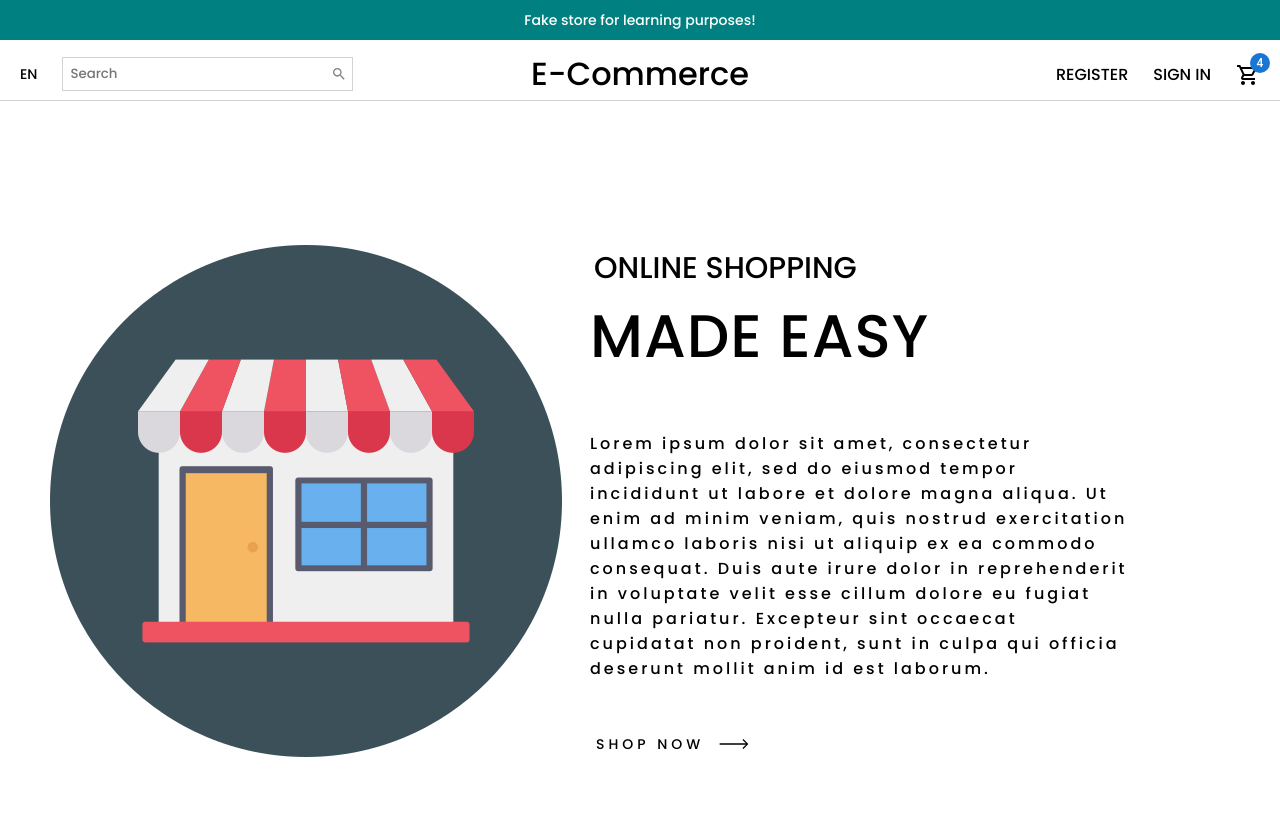
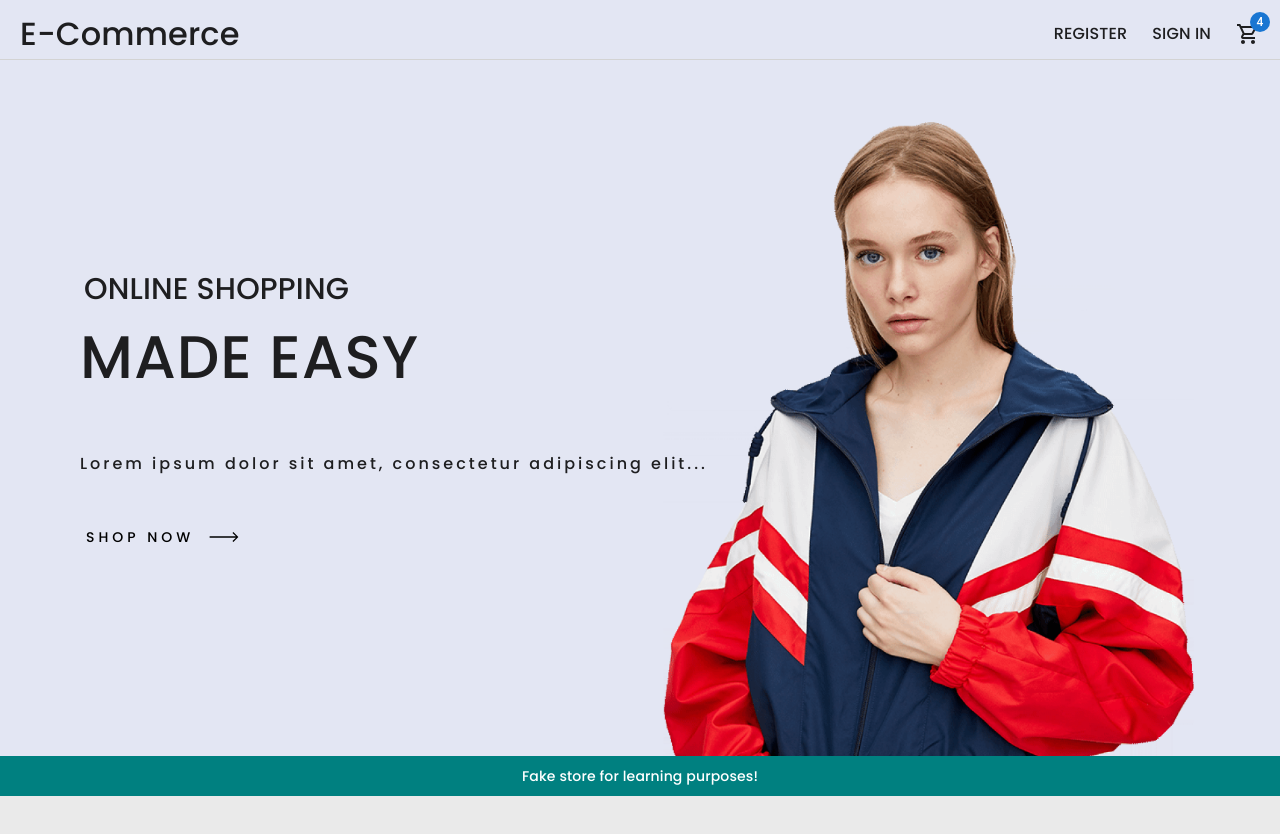
Before and after one commit to berggren1997/fakecommerce.client, a React (Create React App) app: page / in a window 1280 px wide. Shown: the top 834 px of the page. After the commit the page ends 800 px from the top, so only its background shows below. Built offline with nearby package versions, Linux system fonts and the light colour scheme; the HTML template or start-up script is replaced by a standard one.

Commit message:
skeleton layout

```diff
--- a/src/App.css
+++ b/src/App.css
@@ -1,5 +1,8 @@
 .App {
   text-align: center;
+}
+* {
+  margin: 0;
 }
 
 .App-logo {
--- a/src/App.js
+++ b/src/App.js
@@ -5,18 +5,29 @@ import Register from "./components/account/Register";
 import Navbar from "./components/Navbar";
 import Announcement from "./components/Announcement";
 import ProductCard from "./components/ProductCard";
+import { CssBaseline, ThemeProvider, createTheme } from "@mui/material";
+import ProductList from "./components/ProductList";
 
 function App() {
+  const theme = createTheme({
+    palette: {
+      background: {
+        default: "#eaeaea",
+      },
+    },
+  });
   return (
-    <div className="App">
-      <Announcement />
+    <div>
+      <ThemeProvider theme={theme}>
         <Navbar />
+        <CssBaseline />
         <Routes>
           <Route path="/" element={<Homepage />} />
           <Route path="/login" element={<Login />} />
           <Route path="/register" element={<Register />} />
-        <Route path="/product" element={<ProductCard />} />
+          <Route path="/products" element={<ProductList />} />
         </Routes>
+      </ThemeProvider>
     </div>
   );
 }
--- /dev/null
+++ b/src/components/Hero.jsx
@@ -0,0 +1,41 @@
+import React from "react";
+import "../styles/hero.css";
+import { useNavigate } from "react-router-dom";
+
+const Hero = () => {
+  const navigate = useNavigate();
+
+  const temp = () => {
+    navigate("/products");
+  };
+  return (
+    <>
+      <section className="hero">
+        <h2 className="slider-title">ONLINE SHOPPING</h2>
+        <h1 className="sub-title">MADE EASY</h1>
+        <p className="slider-description">
+          Lorem ipsum dolor sit amet, consectetur adipiscing elit...
+        </p>
+        <button className="cta" onClick={temp}>
+          <span className="hover-underline-animation"> Shop now </span>
+          <svg
+            viewBox="0 0 46 16"
+            height="10"
+            width="30"
+            xmlns="http://www.w3.org/2000/svg"
+            id="arrow-horizontal"
+          >
+            <path
+              transform="translate(30)"
+              d="M8,0,6.545,1.455l5.506,5.506H-30V9.039H12.052L6.545,14.545,8,16l8-8Z"
+              data-name="Path 10"
+              id="Path_10"
+            ></path>
+          </svg>
+        </button>
+      </section>
+    </>
+  );
+};
+
+export default Hero;
--- a/src/components/Navbar.jsx
+++ b/src/components/Navbar.jsx
@@ -8,13 +8,13 @@ const Navbar = () => {
   return (
     <div className="container">
       <div className="wrapper">
-        <div className="left">
+        {/* <div className="left">
           <span className="language">EN</span>
           <div className="searchcontainer">
             <input className="nav-input" placeholder="Search" />
             <SearchIcon sx={{ fontSize: 16, color: "gray" }} />
           </div>
-        </div>
+        </div> */}
         <div className="center">
           <a
             style={{
--- a/src/components/ProductList.jsx
+++ b/src/components/ProductList.jsx
@@ -1,7 +1,39 @@
+import { Grid } from "@mui/material";
 import React from "react";
+import ProductCard from "./ProductCard";
 
 const ProductList = () => {
-  return <div>ProductList</div>;
+  return (
+    <>
+      <h1 style={{ marginLeft: 700, marginTop: 20 }}>ON SALE</h1>
+      <Grid flex={true} container spacing={4} p={12}>
+        <Grid item xs={3}>
+          <ProductCard id={1} />
+        </Grid>
+        <Grid item xs={3}>
+          <ProductCard id={2} />
+        </Grid>
+        <Grid item xs={3}>
+          <ProductCard id={3} />
+        </Grid>
+        <Grid item xs={3}>
+          <ProductCard id={4} />
+        </Grid>
+        <Grid item xs={3}>
+          <ProductCard id={5} />
+        </Grid>
+        <Grid item xs={3}>
+          <ProductCard id={6} />
+        </Grid>
+        <Grid item xs={3}>
+          <ProductCard id={7} />
+        </Grid>
+        <Grid item xs={3}>
+          <ProductCard id={8} />
+        </Grid>
+      </Grid>
+    </>
+  );
 };
 
 export default ProductList;
--- a/src/components/account/Login.jsx
+++ b/src/components/account/Login.jsx
@@ -20,6 +20,7 @@ const Login = () => {
         alignItems: "center",
         p: 4,
         mt: 12,
+        bgcolor: "inherit",
       }}
     >
       <Avatar sx={{ m: 1, bgcolor: "secondary.main" }}>
--- a/src/components/account/Register.jsx
+++ b/src/components/account/Register.jsx
@@ -20,6 +20,7 @@ export default function Register() {
         alignItems: "center",
         p: 4,
         mt: 12,
+        bgcolor: "inherit",
       }}
     >
       <Avatar sx={{ m: 1, bgcolor: "secondary.main" }}>
--- a/src/pages/Homepage.jsx
+++ b/src/pages/Homepage.jsx
@@ -1,44 +1,50 @@
+import Announcement from "../components/Announcement";
+import Hero from "../components/Hero";
 import "../styles/homepage.css";
 
 const Homepage = () => {
   return (
-    <div className="slider-container">
-      <div className="slider-wrapper">
-        <div className="img-container">
-          <img src="/images/commercepic.png" className="slider-image" />
-        </div>
-        <div className="info-container">
-          <h2 className="slider-title">ONLINE SHOPPING</h2>
-          <h1 className="sub-title">MADE EASY</h1>
-          <p className="slider-description">
-            Lorem ipsum dolor sit amet, consectetur adipiscing elit, sed do
-            eiusmod tempor incididunt ut labore et dolore magna aliqua. Ut enim
-            ad minim veniam, quis nostrud exercitation ullamco laboris nisi ut
-            aliquip ex ea commodo consequat. Duis aute irure dolor in
-            reprehenderit in voluptate velit esse cillum dolore eu fugiat nulla
-            pariatur. Excepteur sint occaecat cupidatat non proident, sunt in
-            culpa qui officia deserunt mollit anim id est laborum.
-          </p>
-          <button className="cta">
-            <span className="hover-underline-animation"> Shop now </span>
-            <svg
-              viewBox="0 0 46 16"
-              height="10"
-              width="30"
-              xmlns="http://www.w3.org/2000/svg"
-              id="arrow-horizontal"
-            >
-              <path
-                transform="translate(30)"
-                d="M8,0,6.545,1.455l5.506,5.506H-30V9.039H12.052L6.545,14.545,8,16l8-8Z"
-                data-name="Path 10"
-                id="Path_10"
-              ></path>
-            </svg>
-          </button>
-        </div>
-      </div>
-    </div>
+    <>
+      <Hero />
+      <Announcement />
+    </>
+    // <div className="slider-container">
+    //   <div className="slider-wrapper">
+    //     <div className="img-container">
+    //       <img src="/images/commercepic.png" className="slider-image" />
+    //     </div>
+    //     <div className="info-container">
+    //       <h2 className="slider-title">ONLINE SHOPPING</h2>
+    //       <h1 className="sub-title">MADE EASY</h1>
+    //       <p className="slider-description">
+    //         Lorem ipsum dolor sit amet, consectetur adipiscing elit, sed do
+    //         eiusmod tempor incididunt ut labore et dolore magna aliqua. Ut enim
+    //         ad minim veniam, quis nostrud exercitation ullamco laboris nisi ut
+    //         aliquip ex ea commodo consequat. Duis aute irure dolor in
+    //         reprehenderit in voluptate velit esse cillum dolore eu fugiat nulla
+    //         pariatur. Excepteur sint occaecat cupidatat non proident, sunt in
+    //         culpa qui officia deserunt mollit anim id est laborum.
+    //       </p>
+    //       <button className="cta">
+    //         <span className="hover-underline-animation"> Shop now </span>
+    //         <svg
+    //           viewBox="0 0 46 16"
+    //           height="10"
+    //           width="30"
+    //           xmlns="http://www.w3.org/2000/svg"
+    //           id="arrow-horizontal"
+    //         >
+    //           <path
+    //             transform="translate(30)"
+    //             d="M8,0,6.545,1.455l5.506,5.506H-30V9.039H12.052L6.545,14.545,8,16l8-8Z"
+    //             data-name="Path 10"
+    //             id="Path_10"
+    //           ></path>
+    //         </svg>
+    //       </button>
+    //     </div>
+    //   </div>
+    // </div>
   );
 };
 
--- /dev/null
+++ b/src/styles/hero.css
@@ -0,0 +1,12 @@
+.hero {
+  background-image: url("/public/img/hero4.png");
+  height: 87vh;
+  /* width: 100%; */
+  background-position: top 25% right 0;
+  background-size: cover;
+  padding: 0 80px;
+  display: flex;
+  flex-direction: column;
+  align-items: flex-start;
+  justify-content: center;
+}
--- a/src/styles/navbar.css
+++ b/src/styles/navbar.css
@@ -1,5 +1,6 @@
 .container {
   height: 60px;
+  background: #e3e6f3;
   border-bottom: 0.5px solid lightgray;
 }
 .wrapper {
@@ -22,6 +23,8 @@
   padding: 5px;
 }
 .center {
+  display: flex;
+  justify-content: flex-start;
   flex: 1;
 }
 .right {
@@ -49,5 +52,5 @@
   cursor: pointer;
 }
 .menu-item:hover {
-  color: darkblue;
+  color: #088178;
 }
```
Also changed, not shown: src/components/ProductCard.jsx (+40 -89 lines), src/styles/productcard.css (added, +15 -0 lines). Lines whose indentation alone changed are shown as unchanged.
